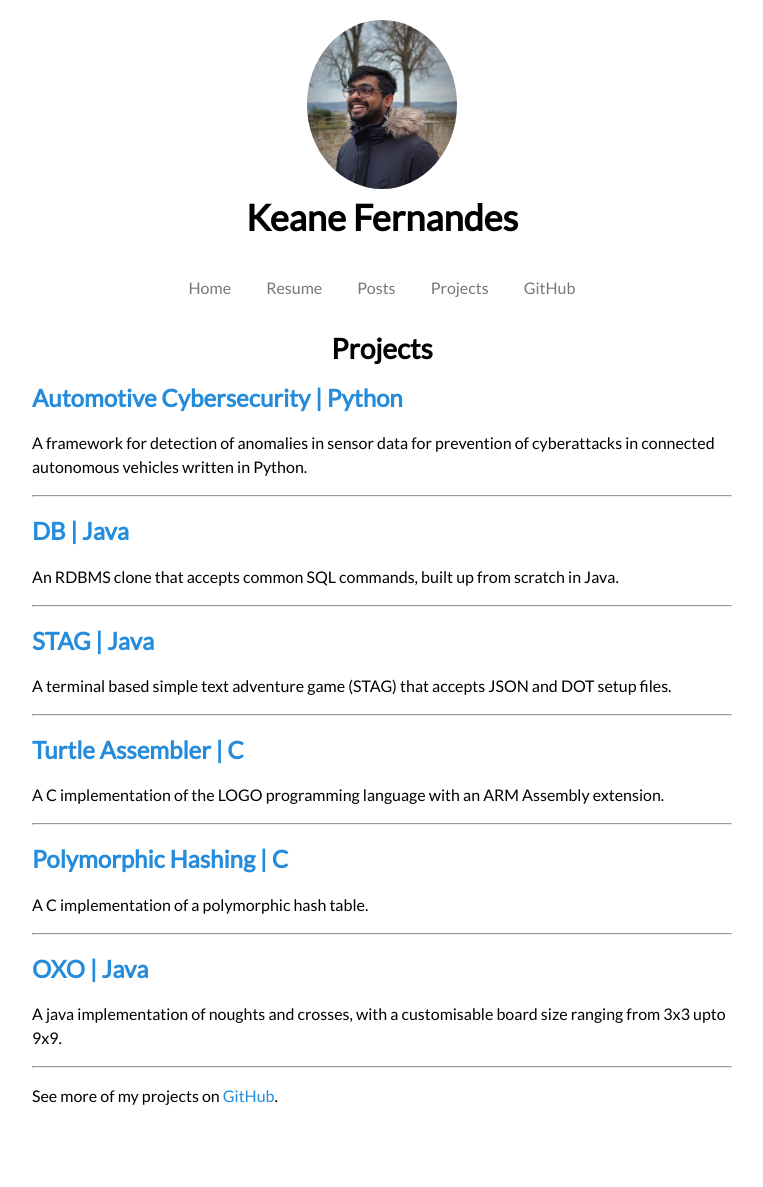
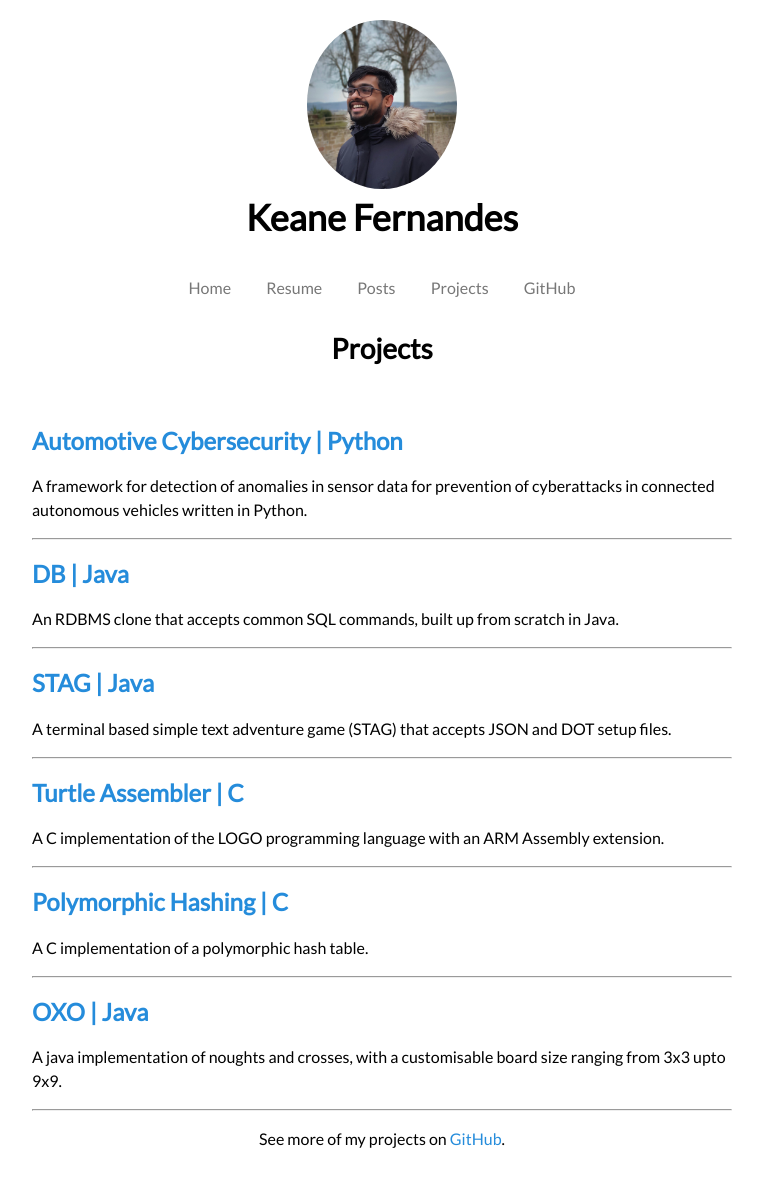
Before and after one commit to keane-fernandes/keane-fernandes.github.io, a Jekyll site: the page built from projects.md, in a window 1280 px wide. Shown: the whole page, without its empty margins (258-1021 px from the left). Built offline with Jekyll 4.4.1, drawn with Linux system fonts in a browser that asks for light colours; nearby versions of some CDN libraries; before the commit the page ends 1144 px from its top, so only the background shows below that.

Commit message:
Added page formatting for projects page

```diff
--- a/projects.md
+++ b/projects.md
@@ -3,7 +3,7 @@ layout: default
 ---
 
 <h1 style="text-align:center">Projects</h1>
-
+<br>
 {% for project in site.data.projects %}
 
 {% if project.url %}
@@ -17,9 +17,8 @@ layout: default
 {% if project.src %}
 [View source]({{ project.src }})
 {% endif %}
-
 <hr>
-
 {% endfor %}
 
+{: style="text-align: center"}
 See more of my projects on [GitHub](https://github.com/keane-fernandes).
```
